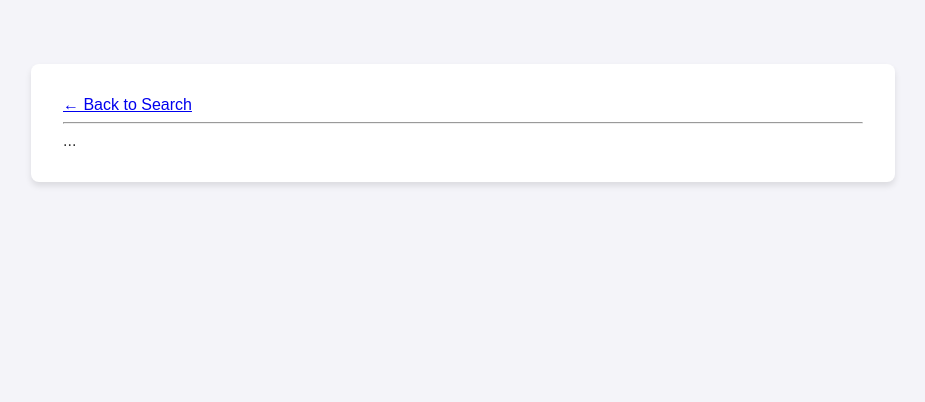
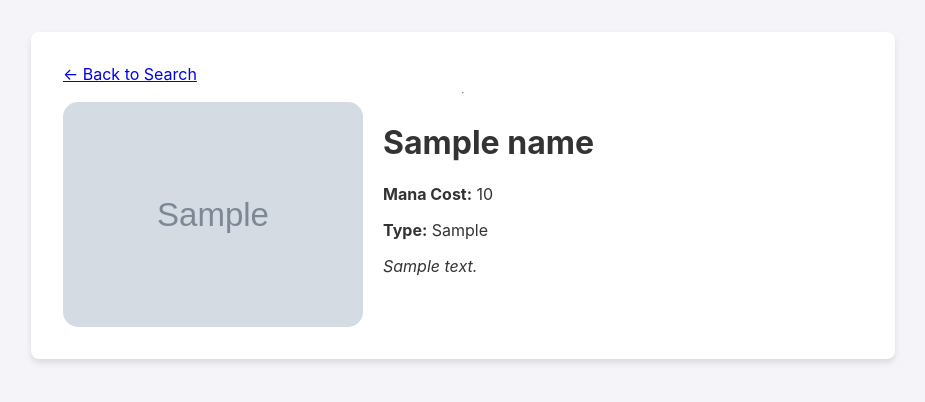
Before and after one commit to strangextame/strange-tamerepo, a Flask app: template templates/results.html in a window 1280 px wide. Shown: the top 402 px of the page, without its empty margins (177-1102 px from the left). Run offline with Flask 2, Linux system fonts and the light colour scheme; the template is opened without the code that fills it: most values are stand-ins (such as "Sample title", 1, 10 or a date in 2020); grey boxes marked "Sample" are stand-in pictures.

Commit message:
Updating UI changes.

```diff
--- a/static/style.css
+++ b/static/style.css
@@ -17,6 +17,9 @@
     padding: 2em;
     border-radius: 8px;
     box-shadow: 0 4px 6px rgba(0,0,0,0.1);
+    /* The next two lines are new/adjusted */
+    display: flex;
+    flex-direction: column; /* This tells flex items to stack vertically */
 }
 
 /* Styling for the main search form */
--- a/templates/results.html
+++ b/templates/results.html
@@ -11,23 +11,22 @@
 <html lang="en">
 <head>
     <link rel="stylesheet" href="{{ url_for('static', filename='style.css') }}">
-    <meta charset="UTF-8">
-    <meta name="viewport" content="width=device-width, initial-scale=1.0">
-    <title>Search Results</title>
-    <style>
-        body { font-family: sans-serif; margin: 2em; }
-        .card-container { display: flex; gap: 20px; }
-        .card-details { max-width: 400px; }
-        img { max-width: 300px; border-radius: 15px; }
-    </style>
 </head>
 <body>
-    <div class="container">
-        <a href="/">&larr; Back to Search</a>
+
+    <div class="container">  <a href="/">&larr; Back to Search</a>
         <hr>
+
         <div class="card-container">
-            ...
+            <img src="{{ image_url }}" alt="Image for {{ name }}">
+            <div class="card-details">
+                <h1>{{ name }}</h1>
+                <p><strong>Mana Cost:</strong> {{ mana_cost }}</p>
+                <p><strong>Type:</strong> {{ type_line }}</p>
+                <p><em>{{ oracle_text }}</em></p>
+            </div>
         </div>
-    </div>
-</body>
+
+    </div> </body>
 </html>
+</html>
```
